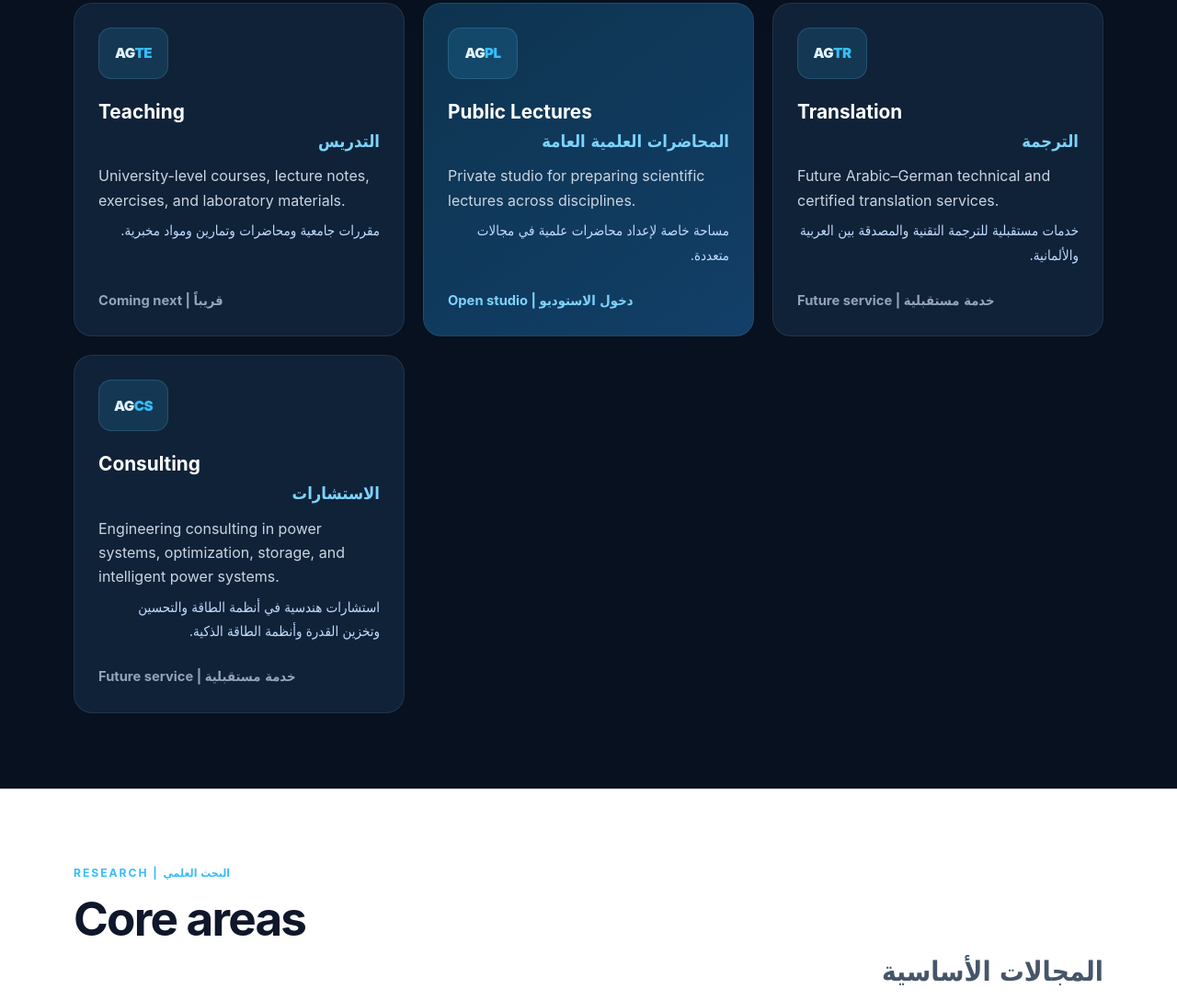
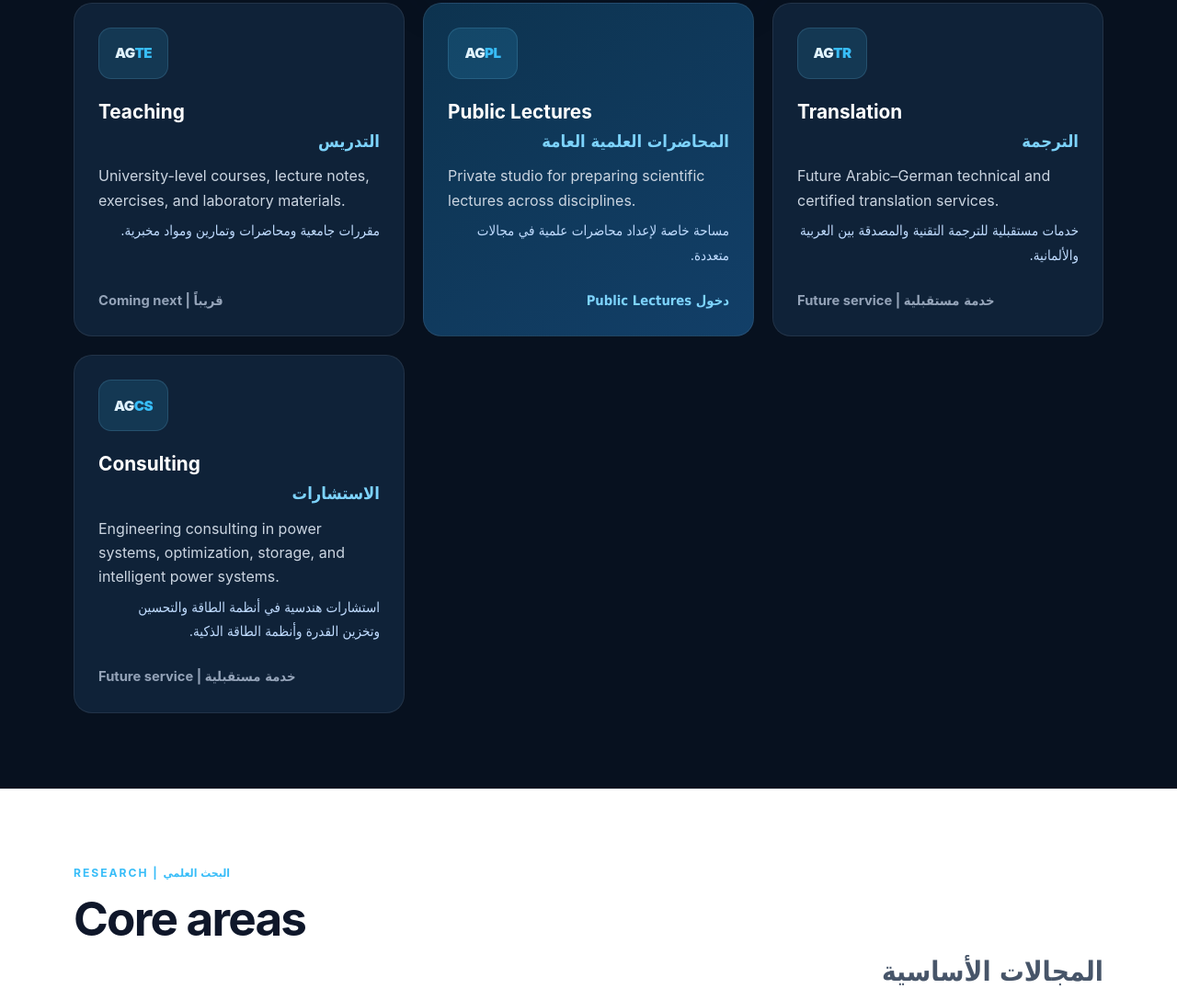
Before and after one commit to aoussgabash/homepage, a plain HTML site: page index.html in a window 1280 px wide. Shown: the part 6231-7319 px from the top of the page at 92% size. Drawn offline with Linux system fonts and the light colour scheme.

Commit message:
Use requested Public Lectures entry label

```diff
--- a/index.html
+++ b/index.html
@@ -520,7 +520,7 @@ bdi{unicode-bidi:isolate;letter-spacing:normal;text-transform:none}
             <h3>Public Lectures<span class="card-ar" lang="ar" dir="rtl">المحاضرات العلمية العامة</span></h3>
             <p>Private studio for preparing scientific lectures across disciplines.</p>
             <p class="ar-copy" lang="ar" dir="rtl">مساحة خاصة لإعداد محاضرات علمية في مجالات متعددة.</p>
-            <span class="card-link">Open studio | <span lang="ar" dir="rtl">دخول الاستوديو</span></span>
+            <span class="card-link" lang="ar" dir="rtl">دخول <bdi lang="en" dir="ltr">Public Lectures</bdi></span>
           </a>
 
           <article class="project-card">
```
